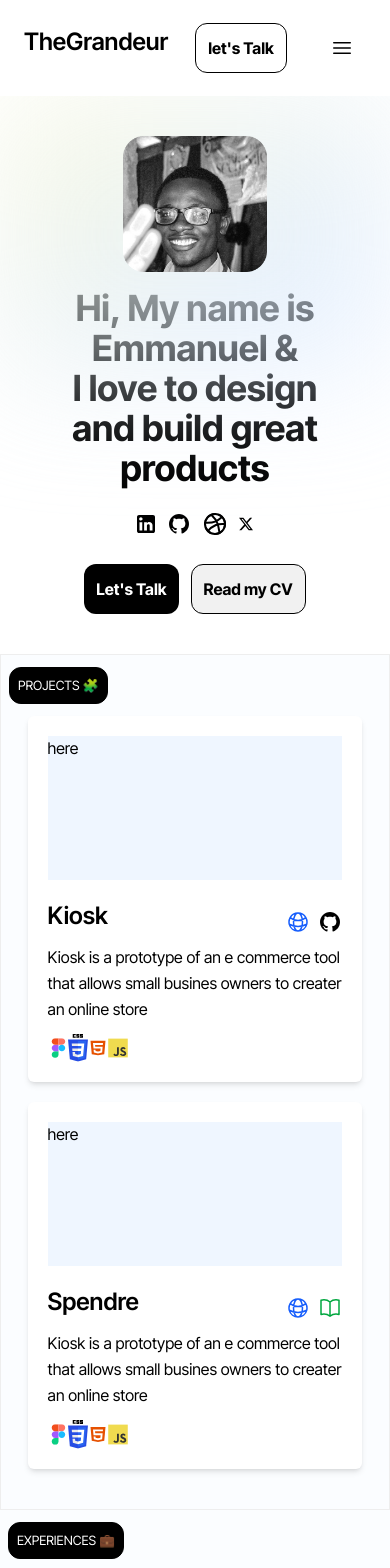
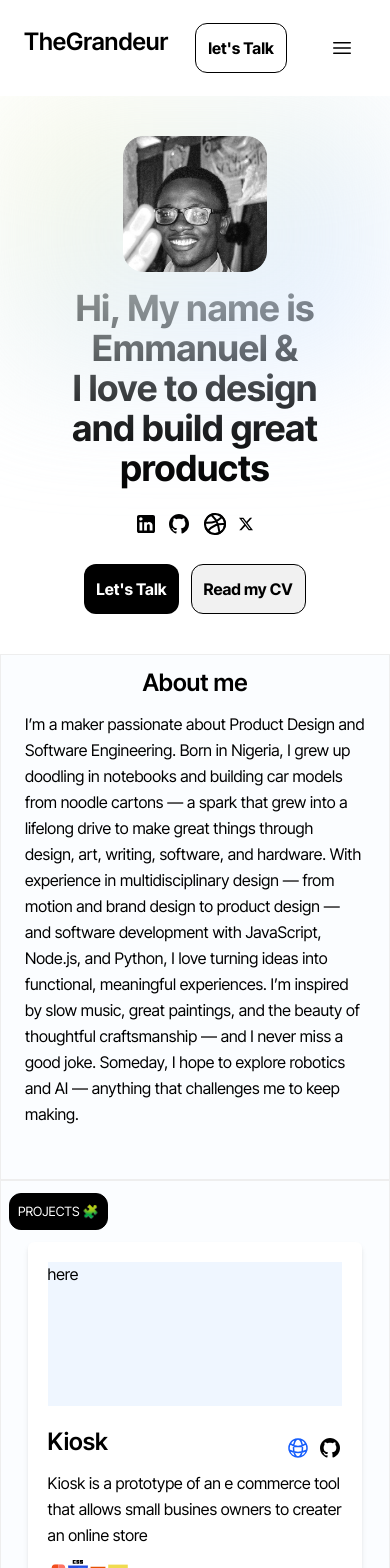
Before and after one commit to poinerd/the_grandeur, a React (Vite) app: page / in a window 390 px wide. Shown: the top 1568 px of the page. Built offline with nearby package versions, Linux system fonts and the light colour scheme; a web font is replaced by a local one.

Commit message:
still grinding

```diff
--- a/src/App.tsx
+++ b/src/App.tsx
@@ -16,9 +16,10 @@ function App() {
     <>
       <NavBar/>
       <HeroSection/>
+         <AboutMe/>
       <Projects />
       <Experiences/>
-       <AboutMe/>
+
         {/* <Art/> */}
        <ContactMe/>
 
--- a/src/about.tsx
+++ b/src/about.tsx
@@ -1,11 +1,15 @@
 export default function AboutMe(){
     return(
-        <div id="About" className=" flex flex-col bg-[#fbfdffff] p-2  justify-center items-center text-center pt-3 pb-10 border-1 border-[#EEEEEE]">
+        <div id="About" className=" flex flex-col bg-[#fbfdffff] p-6  justify-center items-center text-center pt-3 pb-10 border-1 border-[#EEEEEE]">
             <h2>About me</h2>
-            <p>
-                I grew up in Nigeria doodling in my book and making car models with noodles cartons. I have the passion for making things
-and it has become my ambition to dedicate my life to making great stuff- Design, art, writing, software and hardware. I love slow music and great paintings. I love to tell good jokes
+            <p style={{textAlign:"left"}}>
+            I’m a maker passionate about Product Design and Software Engineering.
+Born in Nigeria, I grew up doodling in notebooks and building car models from noodle cartons — a spark that grew into a lifelong drive to make great things through design, art, writing, software, and hardware.
 
+With experience in multidisciplinary design — from motion and brand design to product design — and software development with JavaScript, Node.js, and Python, I love turning ideas into functional, meaningful experiences.
+
+I’m inspired by slow music, great paintings, and the beauty of thoughtful craftsmanship — and I never miss a good joke.
+Someday, I hope to explore robotics and AI — anything that challenges me to keep making.
 
             </p>
         </div>
--- a/src/experiences.tsx
+++ b/src/experiences.tsx
@@ -17,7 +17,7 @@ export default function Experiences(){
 
                             <div className='flex flex-row justify-between gap-3 items-center'>
                             <h2 className='italic'>{experience.role}</h2>
-                            <p className='rounded-md bg-blue-200 p-2 md:text-9xl'>{experience.duration}</p>
+                            <p className='rounded-md bg-blue-200 p-2 md:text-90xl'>{experience.duration}</p>
                             </div>
 
                             <p>{experience.description}</p>
--- a/src/navBar.tsx
+++ b/src/navBar.tsx
@@ -29,14 +29,14 @@ function scrollToSection(id: any) {
             </li>
             </div>
 
-            <button onClick={toogleMenu}  className="md:hidden" style={{backgroundColor: 'transparent', padding:'1rem'}}>
+            <button onClick={toogleMenu} className="md:hidden" style={{backgroundColor: 'transparent', padding:'1rem'}}>
                 <svg style= {{ color:"black"}} xmlns="http://www.w3.org/2000/svg" fill="none" viewBox="0 0 24 24" stroke-width="1.5" stroke="currentColor" className="size-6">
   <path stroke-linecap="round" stroke-linejoin="round" d="M3.75 6.75h16.5M3.75 12h16.5m-16.5 5.25h16.5" />
 </svg>
 
             </button>
 
-          <li   className={`absolute top-24 right-0 p-10 bg-white shadow-sm list-none
+          <li   className={`absolute top-24 right-0 p-10 bg-white shadow-sm list-none z-2
   ${ismenu ? 'block' : 'hidden'}
   md:hidden`}>
             <ul  onClick={() => scrollToSection("Projects")}>Projects</ul>
```
Also changed, not shown: src/index.css (+3 -4 lines).
